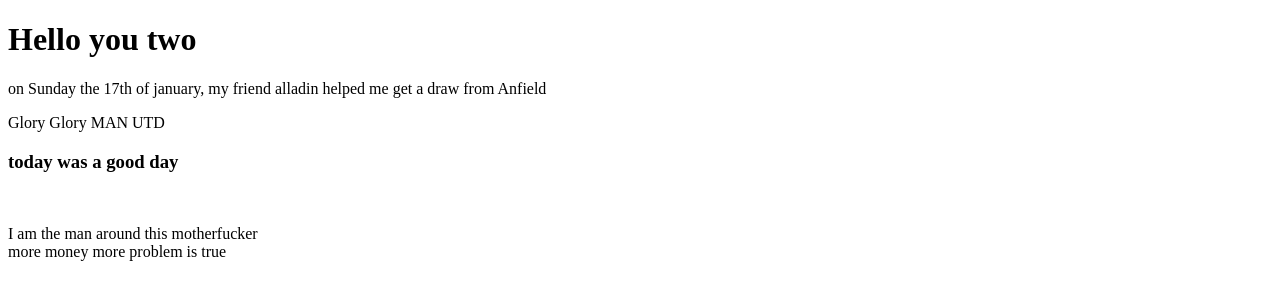
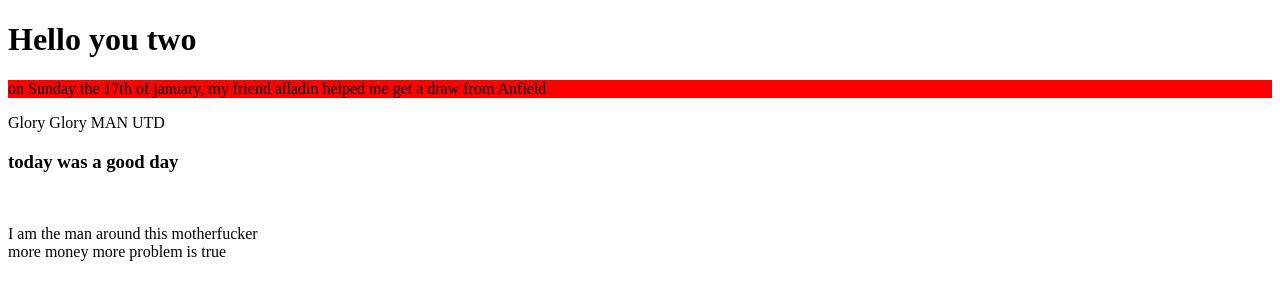
Before and after one commit to nasreldeenma/coursera-test, a plain HTML site: page index.html in a window 1280 px wide. Drawn offline with Linux system fonts and the light colour scheme.

Commit message:
style sheet file

```diff
--- a/index.html
+++ b/index.html
@@ -2,6 +2,7 @@
 <html>
 <head>
 	<title>Hello you two</title>
+	<link rel="stylesheet" href="style.css">
 </head>
 <body>
 <h1>Hello you two</h1>
--- /dev/null
+++ b/style.css
@@ -0,0 +1,4 @@
+body p {
+    background-color: red;
+
+}
```
